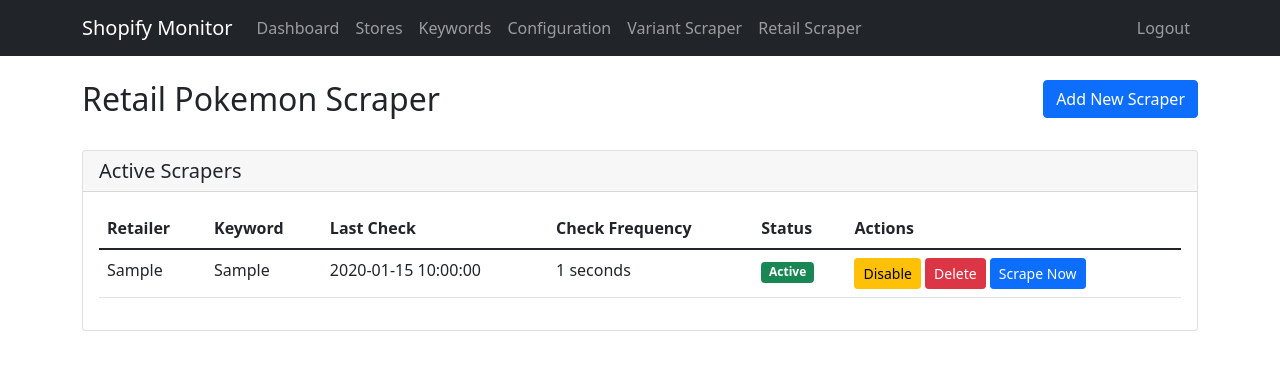
After one commit to Voldemort0628/DiscordBot-, a Flask app: page /retail in a window 1280 px wide. The commit adds this page. Shown: the top 370 px of the page. Run offline with Flask 3, Linux system fonts and the light colour scheme; a user stored in the database is signed in; tables that the repository leaves empty hold one stand-in row (values such as "Sample post").

Commit message:
Add retail site scraper functionality for Target, Walmart, and Best Buy, including a new dashboard section for configuration and management.
Screenshot: https://storage.googleapis.com/screenshot-production-us-central1/1e1cbc8b-c2f7-4d0c-9642-238121b2e840/72676ea0-2826-4910-9bc2-ac5525ed644e.jpg

```diff
--- a/app.py
+++ b/app.py
@@ -1,12 +1,13 @@
 from flask import Flask, render_template, redirect, url_for, flash, request
 from flask_login import LoginManager, login_user, logout_user, login_required, current_user
-from models import db, User, Store, Keyword, MonitorConfig
-from forms import LoginForm, StoreForm, KeywordForm, ConfigForm, VariantScraperForm # Added VariantScraperForm
+from models import db, User, Store, Keyword, MonitorConfig, RetailScraper
+from forms import LoginForm, StoreForm, KeywordForm, ConfigForm, VariantScraperForm, RetailScraperForm
 from stores import SHOPIFY_STORES, DEFAULT_KEYWORDS
-from shopify_monitor import ShopifyMonitor # Added ShopifyMonitor.  May need to be defined elsewhere.
+from retail_scraper import RetailScraper as RetailScraperUtil
 import os
 import json
 import requests
+from datetime import datetime
 
 app = Flask(__name__)
 app.config['SECRET_KEY'] = os.urandom(24)
@@ -123,6 +124,56 @@
     return render_template('variants.html', form=form, variants=variants, cart_url=cart_url)
 
 
+@app.route('/retail', methods=['GET', 'POST'])
+@login_required
+def retail_scraper():
+    form = RetailScraperForm()
+    results = []
+
+    if form.validate_on_submit():
+        scraper = RetailScraper(
+            retailer=form.retailer.data,
+            keyword=form.keyword.data,
+            check_frequency=form.check_frequency.data,
+            enabled=form.enabled.data,
+            added_by=current_user.id
+        )
+        db.session.add(scraper)
+        db.session.commit()
+        flash('Retail scraper added successfully')
+
+    elif request.method == 'POST' and 'action' in request.form:
+        scraper_id = request.form.get('scraper_id')
+        scraper = RetailScraper.query.get(scraper_id)
+
+        if scraper:
+            action = request.form['action']
+            if action == 'toggle':
+                scraper.enabled = not scraper.enabled
+                db.session.commit()
+                flash(f"Scraper {'enabled' if scraper.enabled else 'disabled'}")
+            elif action == 'delete':
+                db.session.delete(scraper)
+                db.session.commit()
+                flash('Scraper deleted')
+            elif action == 'scrape_now':
+                # Perform immediate scrape
+                retail_scraper = RetailScraperUtil()
+                if scraper.retailer == 'target':
+                    results = retail_scraper.scrape_target(scraper.keyword)
+                elif scraper.retailer == 'walmart':
+                    results = retail_scraper.scrape_walmart(scraper.keyword)
+                elif scraper.retailer == 'bestbuy':
+                    results = retail_scraper.scrape_bestbuy(scraper.keyword)
+
+                scraper.last_check = datetime.utcnow()
+                db.session.commit()
+                flash('Scrape completed')
+
+    scrapers = RetailScraper.query.all()
+    return render_template('retail_scraper.html', form=form, scrapers=scrapers, results=results)
+
+
 if __name__ == '__main__':
     with app.app_context():
         db.create_all()
--- a/forms.py
+++ b/forms.py
@@ -1,5 +1,5 @@
 from flask_wtf import FlaskForm
-from wtforms import StringField, PasswordField, BooleanField, FloatField, IntegerField, SubmitField
+from wtforms import StringField, PasswordField, BooleanField, FloatField, IntegerField, SubmitField, SelectField
 from wtforms.validators import DataRequired, URL, Optional
 
 class LoginForm(FlaskForm):
@@ -26,3 +26,14 @@
 class VariantScraperForm(FlaskForm):
     product_url = StringField('Product URL', validators=[DataRequired(), URL()])
     submit = SubmitField('Scrape Variants')
+
+class RetailScraperForm(FlaskForm):
+    retailer = SelectField('Retailer', choices=[
+        ('target', 'Target'),
+        ('walmart', 'Walmart'),
+        ('bestbuy', 'Best Buy')
+    ], validators=[DataRequired()])
+    keyword = StringField('Pokemon Keyword', validators=[DataRequired()])
+    check_frequency = IntegerField('Check Frequency (seconds)', default=3600)
+    enabled = BooleanField('Enabled', default=True)
+    submit = SubmitField('Add Scraper')
--- a/pyproject.toml
+++ b/pyproject.toml
@@ -4,11 +4,15 @@
 description = "Add your description here"
 requires-python = ">=3.11"
 dependencies = [
+    "beautifulsoup4>=4.13.3",
     "flask>=3.1.0",
     "flask-login>=0.6.3",
     "flask-sqlalchemy>=3.1.1",
     "flask-wtf>=1.2.2",
+    "lxml>=5.3.1",
     "psycopg2-binary>=2.9.10",
     "requests>=2.32.3",
     "trafilatura>=2.0.0",
+    "werkzeug>=3.1.3",
+    "wtforms>=3.2.1",
 ]
--- a/templates/base.html
+++ b/templates/base.html
@@ -31,6 +31,9 @@
                     <li class="nav-item">
                         <a class="nav-link" href="{{ url_for('variant_scraper') }}">Variant Scraper</a>
                     </li>
+                    <li class="nav-item">
+                        <a class="nav-link" href="{{ url_for('retail_scraper') }}">Retail Scraper</a>
+                    </li>
                 </ul>
                 <ul class="navbar-nav ms-auto">
                     <li class="nav-item">
--- /dev/null
+++ b/templates/retail_scraper.html
@@ -0,0 +1,132 @@
+{% extends "base.html" %}
+
+{% block content %}
+<div class="row justify-content-between mb-4">
+    <div class="col">
+        <h2>Retail Pokemon Scraper</h2>
+    </div>
+    <div class="col-auto">
+        <button class="btn btn-primary" data-bs-toggle="modal" data-bs-target="#addScraperModal">
+            Add New Scraper
+        </button>
+    </div>
+</div>
+
+{% if scrapers %}
+<div class="card mb-4">
+    <div class="card-header">
+        <h5 class="mb-0">Active Scrapers</h5>
+    </div>
+    <div class="card-body">
+        <div class="table-responsive">
+            <table class="table">
+                <thead>
+                    <tr>
+                        <th>Retailer</th>
+                        <th>Keyword</th>
+                        <th>Last Check</th>
+                        <th>Check Frequency</th>
+                        <th>Status</th>
+                        <th>Actions</th>
+                    </tr>
+                </thead>
+                <tbody>
+                    {% for scraper in scrapers %}
+                    <tr>
+                        <td>{{ scraper.retailer.title() }}</td>
+                        <td>{{ scraper.keyword }}</td>
+                        <td>{{ scraper.last_check.strftime('%Y-%m-%d %H:%M:%S') if scraper.last_check else 'Never' }}</td>
+                        <td>{{ scraper.check_frequency }} seconds</td>
+                        <td>
+                            <span class="badge {% if scraper.enabled %}bg-success{% else %}bg-danger{% endif %}">
+                                {{ "Active" if scraper.enabled else "Inactive" }}
+                            </span>
+                        </td>
+                        <td>
+                            <form method="POST" style="display: inline;">
+                                <input type="hidden" name="scraper_id" value="{{ scraper.id }}">
+                                <button type="submit" name="action" value="toggle" class="btn btn-sm btn-warning">
+                                    {{ "Disable" if scraper.enabled else "Enable" }}
+                                </button>
+                                <button type="submit" name="action" value="delete" class="btn btn-sm btn-danger">
+                                    Delete
+                                </button>
+                                <button type="submit" name="action" value="scrape_now" class="btn btn-sm btn-primary">
+                                    Scrape Now
+                                </button>
+                            </form>
+                        </td>
+                    </tr>
+                    {% endfor %}
+                </tbody>
+            </table>
+        </div>
+    </div>
+</div>
+{% endif %}
+
+<!-- Add Scraper Modal -->
+<div class="modal fade" id="addScraperModal" tabindex="-1">
+    <div class="modal-dialog">
+        <div class="modal-content">
+            <div class="modal-header">
+                <h5 class="modal-title">Add New Retail Scraper</h5>
+                <button type="button" class="btn-close" data-bs-dismiss="modal"></button>
+            </div>
+            <div class="modal-body">
+                <form method="POST">
+                    {{ form.hidden_tag() }}
+                    <div class="mb-3">
+                        {{ form.retailer.label(class="form-label") }}
+                        {{ form.retailer(class="form-select") }}
+                    </div>
+                    <div class="mb-3">
+                        {{ form.keyword.label(class="form-label") }}
+                        {{ form.keyword(class="form-control") }}
+                        <div class="form-text">Enter Pokemon-related keyword (e.g., "Pokemon Cards", "Booster Box")</div>
+                    </div>
+                    <div class="mb-3">
+                        {{ form.check_frequency.label(class="form-label") }}
+                        {{ form.check_frequency(class="form-control") }}
+                        <div class="form-text">How often to check for new products (in seconds)</div>
+                    </div>
+                    <div class="mb-3 form-check">
+                        {{ form.enabled(class="form-check-input") }}
+                        {{ form.enabled.label(class="form-check-label") }}
+                    </div>
+                    {{ form.submit(class="btn btn-primary") }}
+                </form>
+            </div>
+        </div>
+    </div>
+</div>
+
+{% if results %}
+<div class="card">
+    <div class="card-header">
+        <h5 class="mb-0">Latest Results</h5>
+    </div>
+    <div class="card-body">
+        <div class="row">
+            {% for result in results %}
+            <div class="col-md-4 mb-4">
+                <div class="card h-100">
+                    {% if result.image_url %}
+                    <img src="{{ result.image_url }}" class="card-img-top" alt="{{ result.title }}">
+                    {% endif %}
+                    <div class="card-body">
+                        <h5 class="card-title">{{ result.title }}</h5>
+                        <p class="card-text">
+                            <strong>Price:</strong> ${{ result.price }}<br>
+                            <strong>Retailer:</strong> {{ result.retailer.title() }}
+                        </p>
+                        <a href="{{ result.url }}" target="_blank" class="btn btn-primary">View Product</a>
+                    </div>
+                </div>
+            </div>
+            {% endfor %}
+        </div>
+    </div>
+</div>
+{% endif %}
+{% endblock %}
```
Also changed, not shown: models.py (+9 -0 lines), retail_scraper.py (added, +132 -0 lines), 2 other files.
